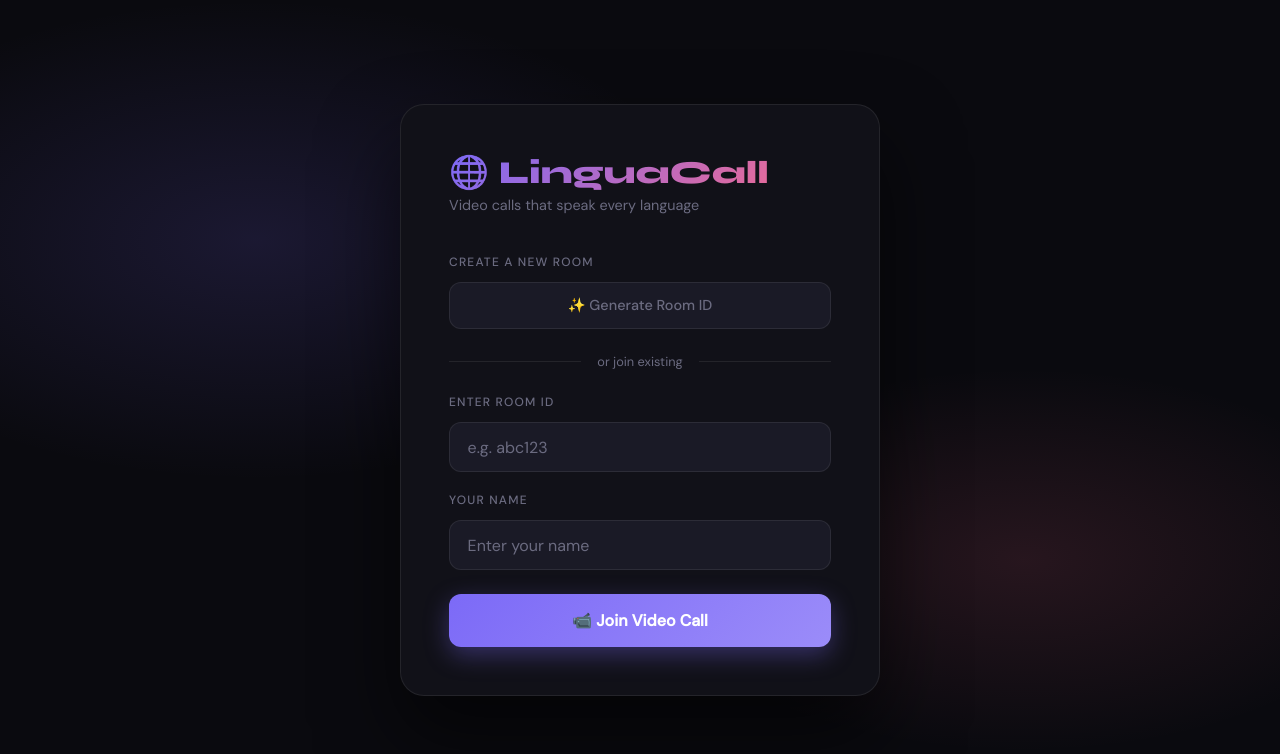
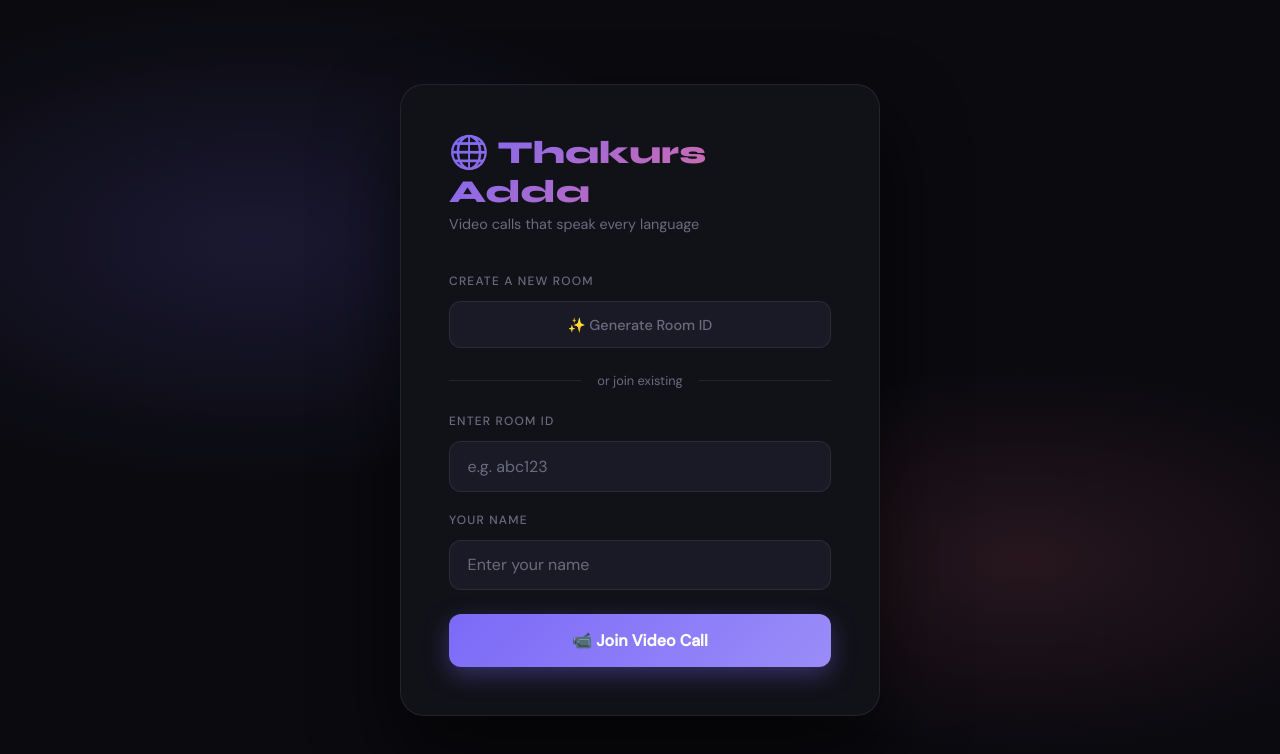
Before and after one commit to mba25308-sys/linguacall, a plain HTML site: page client/index.html in a window 1280 px wide. Drawn offline with nearby package versions, Linux system fonts and the light colour scheme.

Commit message:
renamed to Thakurs Adda

```diff
--- a/client/index.html
+++ b/client/index.html
@@ -3,7 +3,7 @@
 <head>
   <meta charset="UTF-8" />
   <meta name="viewport" content="width=device-width, initial-scale=1.0" />
-  <title>LinguaCall — Video Call</title>
+  <title>Thakurs Adda — Video Call</title>
   <link rel="preconnect" href="https://fonts.googleapis.com" />
   <link href="https://fonts.googleapis.com/css2?family=Syne:wght@400;600;700;800&family=DM+Sans:wght@300;400;500&display=swap" rel="stylesheet" />
   <style>
@@ -402,7 +402,7 @@
 ═══════════════════════════════════════ -->
 <div id="lobby">
   <div class="lobby-card">
-    <div class="logo">🌐 LinguaCall</div>
+    <div class="logo">🌐 Thakurs Adda</div>
     <div class="tagline">Video calls that speak every language</div>
 
     <div class="section-label">Create a new room</div>
@@ -431,7 +431,7 @@
 ═══════════════════════════════════════ -->
 <div id="call-screen">
   <div class="call-header">
-    <div class="call-logo">🌐 LinguaCall</div>
+    <div class="call-logo">🌐 Thakurs Adda</div>
     <div class="room-badge">
       <div class="status-dot" id="conn-dot" style="background:var(--muted)"></div>
       Room: <span id="room-display">—</span>
@@ -482,7 +482,7 @@
 // ═══════════════════════════════════════════
 // CONFIG — change this to your server URL
 // ═══════════════════════════════════════════
-const SERVER_URL = 'https://linguacall-production.up.railway.app';
+const SERVER_URL = 'https://Thakurs Adda-production.up.railway.app';
 
 // ═══════════════════════════════════════════
 // STATE
```
